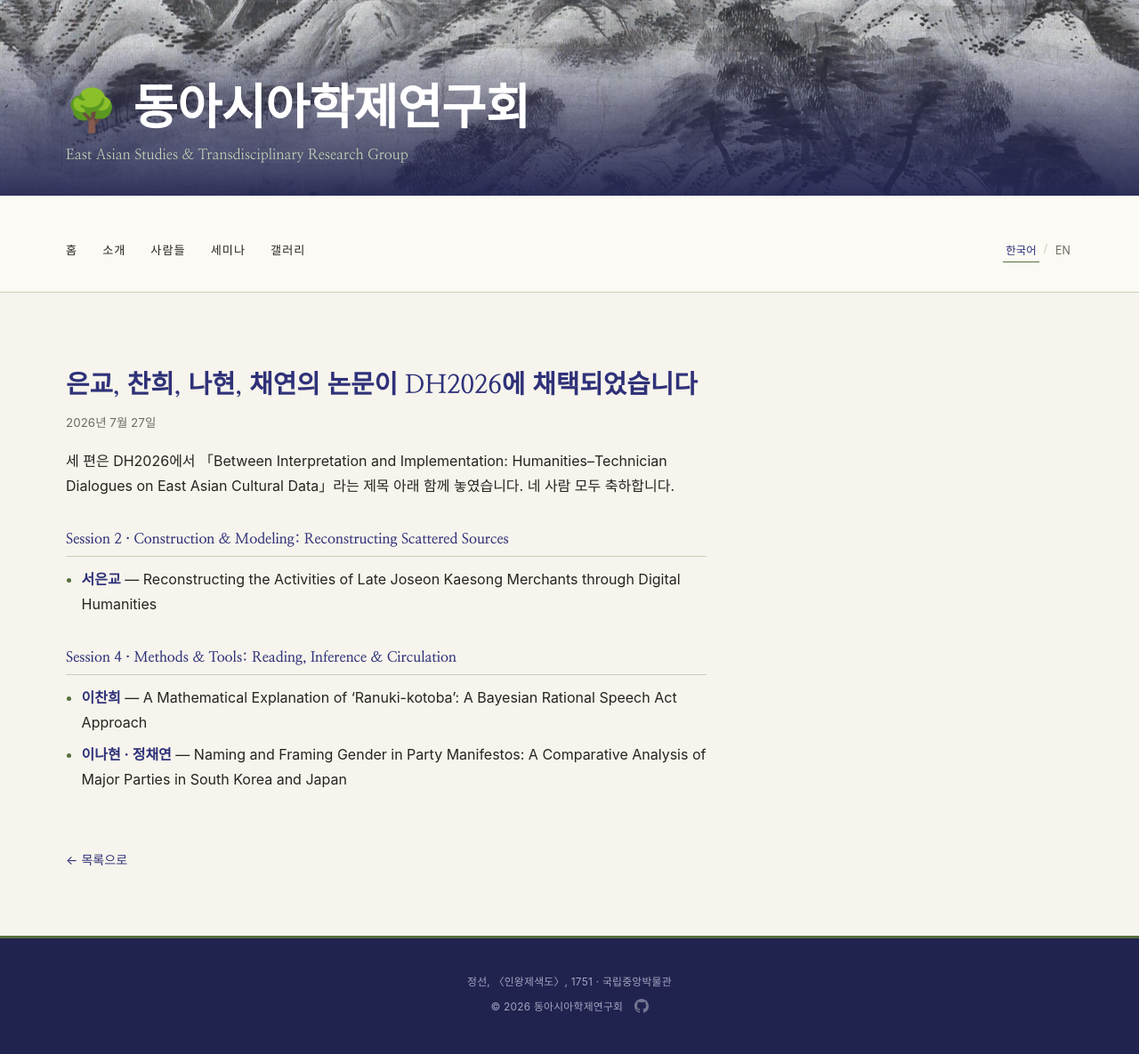
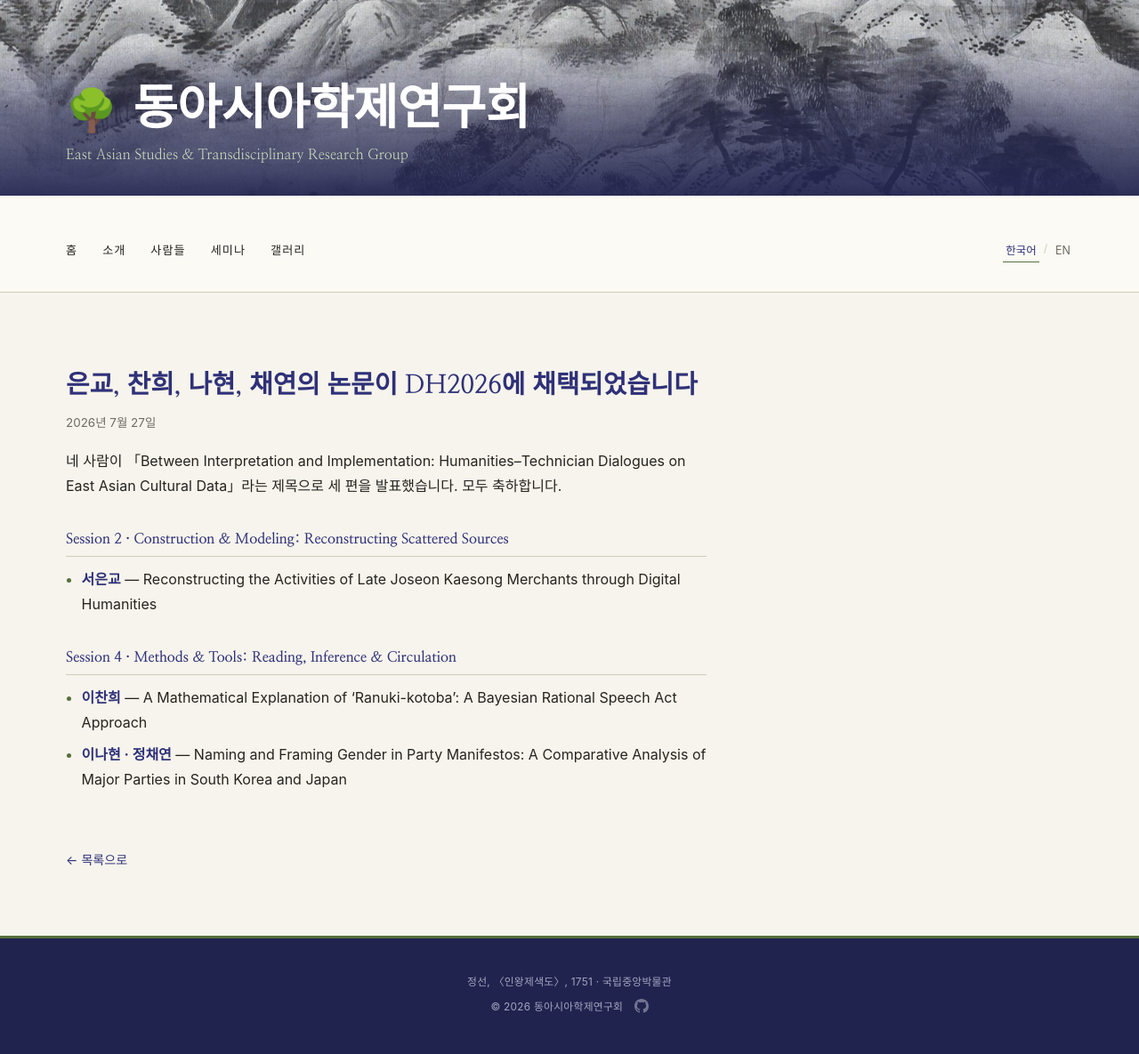
Before and after one commit to eastasia-interdisciplinary/eastasia-interdisciplinary.github.io, a Jekyll site: the page built from _posts/2026-07-27-dh2026.md, in a window 1280 px wide. Shown: the whole page at 89% size. Built offline with Jekyll 4.4.1, drawn with Linux system fonts in a browser that asks for light colours; some web fonts are replaced.

Commit message:
Say it in the active voice
Co-Authored-By: Claude Opus 5 <noreply@anthropic.com>

```diff
--- a/_posts/2026-07-27-dh2026.md
+++ b/_posts/2026-07-27-dh2026.md
@@ -29,9 +29,9 @@ content_en: |
     and Japan
 ---
 
-세 편은 DH2026에서 「Between Interpretation and Implementation:
-Humanities–Technician Dialogues on East Asian Cultural Data」라는 제목 아래
-함께 놓였습니다. 네 사람 모두 축하합니다.
+네 사람이 「Between Interpretation and Implementation: Humanities–Technician
+Dialogues on East Asian Cultural Data」라는 제목으로 세 편을 발표했습니다.
+모두 축하합니다.
 
 ### Session 2 · Construction & Modeling: Reconstructing Scattered Sources
 
```
Also changed, not shown: other parts of _posts/2026-07-27-dh2026.md (+3 -3 lines).
